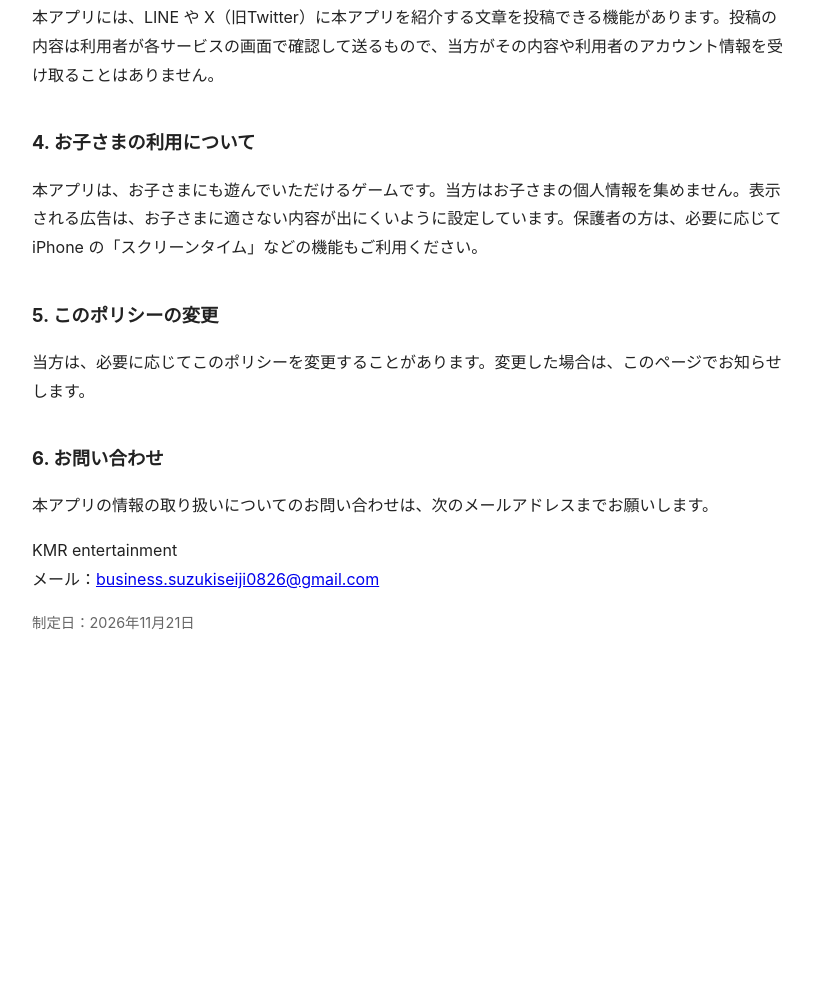
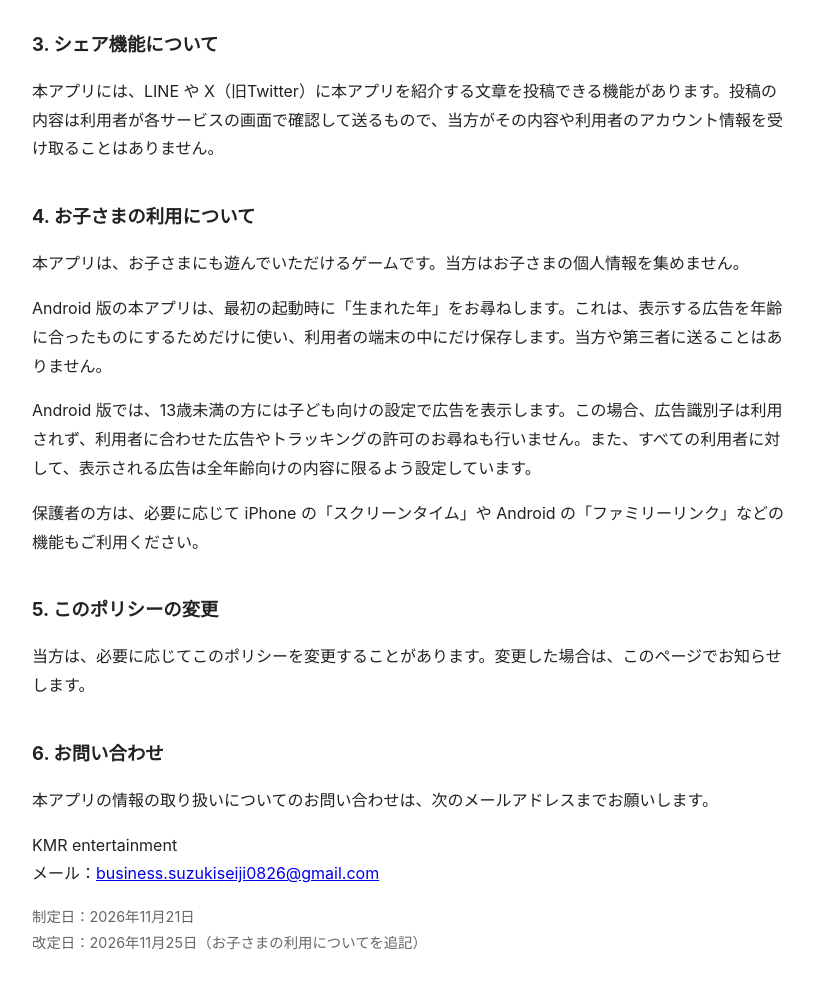
Before and after one commit to businesssuzukiseiji0826-art/pindefend-privacy, a plain HTML site: page index.html in a window 1280 px wide. Shown: the part 991-1980 px from the top of the page, without its empty margins (228-1042 px from the left). Before the commit the page ends 1705 px from the top, so only its background shows below. Drawn offline with Linux system fonts and the light colour scheme.

Commit message:
Privacy policy: children / age question (Android)
Co-Authored-By: Claude Opus 5.5 <noreply@anthropic.com>

```diff
--- a/index.html
+++ b/index.html
@@ -28,6 +28,7 @@
   <li>広告の表示やタップの記録</li>
 </ul>
 <p>iOS では、広告識別子をトラッキング（利用者に合わせた広告）に使ってよいかを、最初にお尋ねします。許可しない場合でも本アプリはそのまま遊べ、その場合は利用者に合わせない広告が表示されます。この設定は、iPhone の「設定」→「プライバシーとセキュリティ」→「トラッキング」からいつでも変更できます。</p>
+<p>Android では、端末の「広告 ID」の設定から、利用者に合わせた広告をオフにしたり、広告 ID を削除したりできます。</p>
 <p>Google による情報の取り扱いについては、次のページをご覧ください。</p>
 <ul>
   <li><a href="https://policies.google.com/privacy?hl=ja">Google プライバシーポリシー</a></li>
@@ -38,7 +39,10 @@
 <p>本アプリには、LINE や X（旧Twitter）に本アプリを紹介する文章を投稿できる機能があります。投稿の内容は利用者が各サービスの画面で確認して送るもので、当方がその内容や利用者のアカウント情報を受け取ることはありません。</p>
 
 <h2>4. お子さまの利用について</h2>
-<p>本アプリは、お子さまにも遊んでいただけるゲームです。当方はお子さまの個人情報を集めません。表示される広告は、お子さまに適さない内容が出にくいように設定しています。保護者の方は、必要に応じて iPhone の「スクリーンタイム」などの機能もご利用ください。</p>
+<p>本アプリは、お子さまにも遊んでいただけるゲームです。当方はお子さまの個人情報を集めません。</p>
+<p>Android 版の本アプリは、最初の起動時に「生まれた年」をお尋ねします。これは、表示する広告を年齢に合ったものにするためだけに使い、利用者の端末の中にだけ保存します。当方や第三者に送ることはありません。</p>
+<p>Android 版では、13歳未満の方には子ども向けの設定で広告を表示します。この場合、広告識別子は利用されず、利用者に合わせた広告やトラッキングの許可のお尋ねも行いません。また、すべての利用者に対して、表示される広告は全年齢向けの内容に限るよう設定しています。</p>
+<p>保護者の方は、必要に応じて iPhone の「スクリーンタイム」や Android の「ファミリーリンク」などの機能もご利用ください。</p>
 
 <h2>5. このポリシーの変更</h2>
 <p>当方は、必要に応じてこのポリシーを変更することがあります。変更した場合は、このページでお知らせします。</p>
@@ -47,6 +51,6 @@
 <p>本アプリの情報の取り扱いについてのお問い合わせは、次のメールアドレスまでお願いします。</p>
 <p>KMR entertainment<br>メール：<a href="mailto:business.suzukiseiji0826@gmail.com">business.suzukiseiji0826@gmail.com</a></p>
 
-<p class="date">制定日：2026年11月21日</p>
+<p class="date">制定日：2026年11月21日<br>改定日：2026年11月25日（お子さまの利用についてを追記）</p>
 </body>
 </html>
```
Also changed, not shown: privacy.html (+6 -2 lines).
